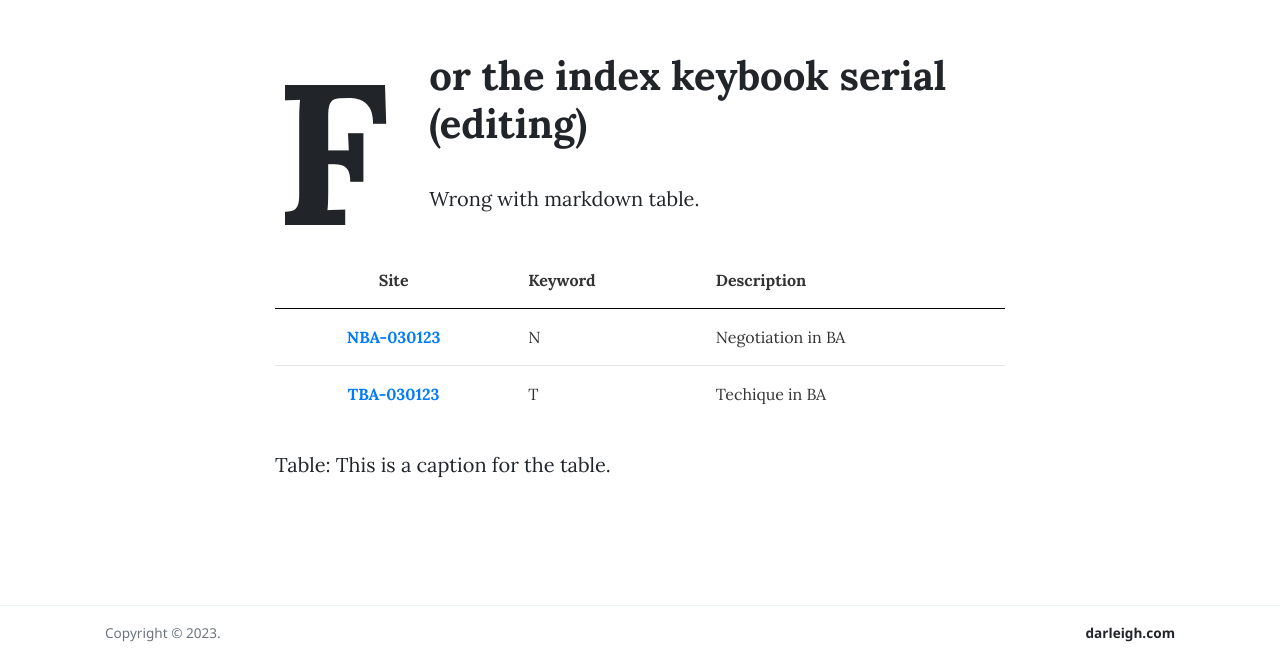
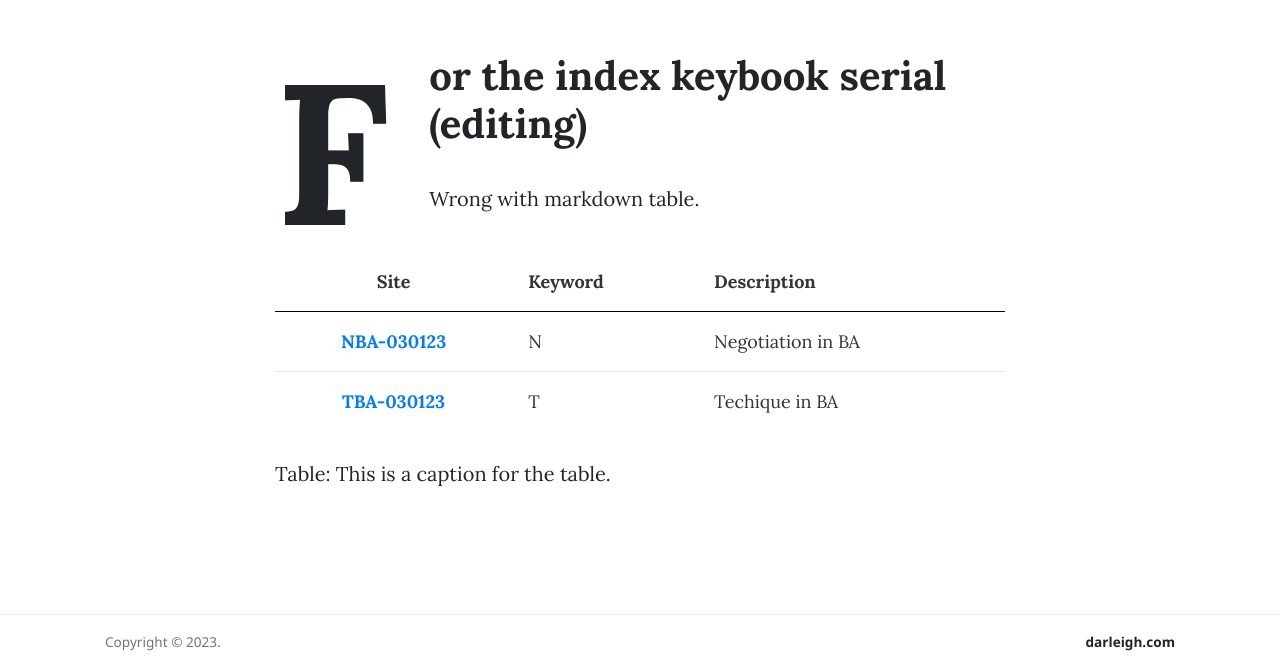
Before and after one commit to darleigh/blog, a Jekyll site: the page built from _posts/2023-03-04-Keybook.md, in a window 1280 px wide and 1090 px high. Shown: the part 421-1090 px from the top of the window. Built offline with Jekyll 4.4.1, drawn with Linux system fonts in a browser that asks for light colours; nearby versions of some CDN libraries; comment, search, counter and statistics services are not loaded.

Commit message:
Update keybook post with theme.

```diff
--- a/_layouts/post.html
+++ b/_layouts/post.html
@@ -12,14 +12,15 @@
 						{% for category in page.categories %}
                           <a class="sscroll text-danger" href="{{site.baseurl}}/categories.html#{{ category | downcase }}">{{ category | downcase }}</a><span class="sep">, </span>
                         {% endfor %}
+						{% for num in page.num %}
+						<!-- <a class="sscroll text-danger" href="{{site.baseurl}}/keybook.html#{{ num | downcase }}">{{ num | downcase }}</a><span class="sep">, </span> -->
+                        {% endfor %}
                         </span>
 					</p>
 					<h1 class="display-4 mb-4 article-headline">{{ page.title }}</h1>
 					<p class="text-uppercase font-weight-bold">
                         <span class="catlist">
-						{% for num in page.num %}
-						{{page.num}}
-                        {% endfor %}
+
                         </span>
 					</p>
 					<div class="d-flex align-items-center">
--- a/assets/css/theme.css
+++ b/assets/css/theme.css
@@ -8,7 +8,7 @@
 	margin-bottom: 24px;
 	background-color: transparent;
 	color: #333;
-	/* font-size: 16px; */
+	font-size: 18px;
 	line-height: 1.5;
 	/* border-radius: 2px; */
 	overflow: hidden;
```
Also changed, not shown: 2 other files.
